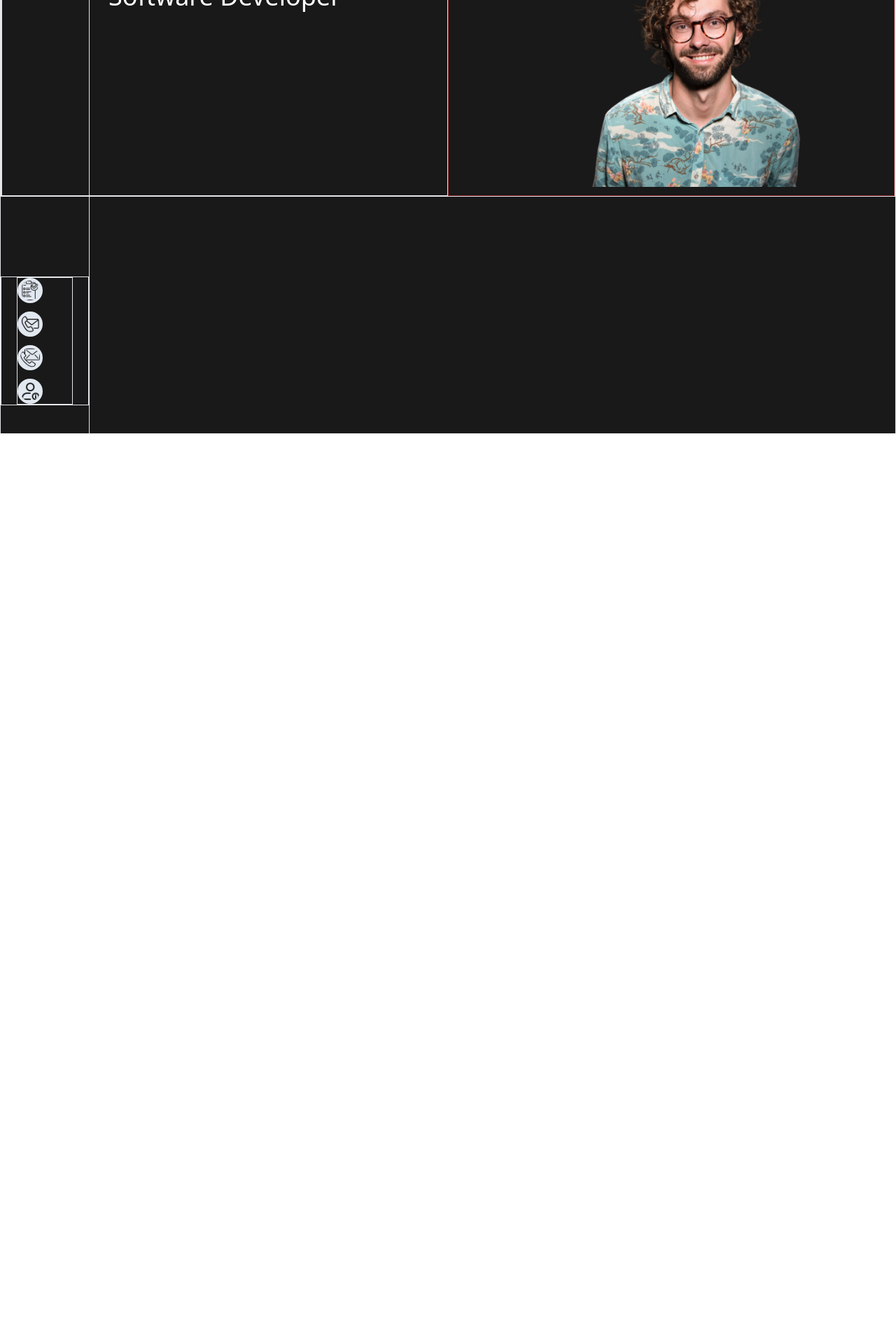
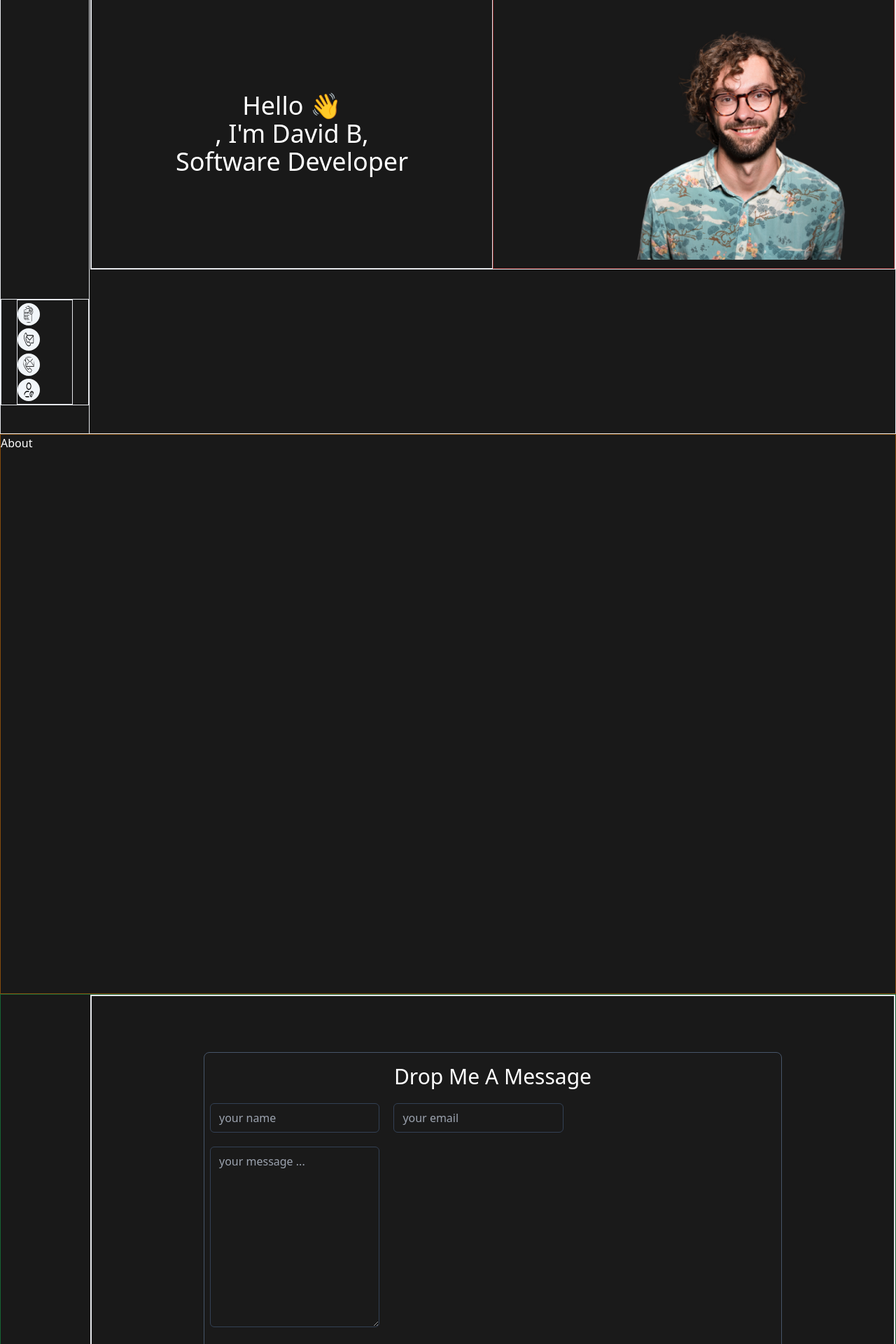
Before and after one commit to b1621/portfolio1, a React (Vite) app: page / in a window 1280 px wide. Shown: the part 180-2100 px from the top of the page at 70% size. Before the commit the page ends 800 px from the top, so only its background shows below. Built offline with nearby package versions, Linux system fonts and the light colour scheme.

Commit message:
working on contact form

```diff
--- a/package.json
+++ b/package.json
@@ -11,7 +11,8 @@
   },
   "dependencies": {
     "react": "^18.2.0",
-    "react-dom": "^18.2.0"
+    "react-dom": "^18.2.0",
+    "react-scroll": "^1.9.0"
   },
   "devDependencies": {
     "@types/react": "^18.2.15",
--- a/src/App.jsx
+++ b/src/App.jsx
@@ -1,5 +1,7 @@
 // import { useState } from "react";
 
+import About from "./pages/About";
+import Contact from "./pages/Contact";
 import Home from "./pages/Home";
 import Sidebar from "./pages/Sidebar";
 
@@ -10,6 +12,8 @@ function App() {
         <div className=" xl:container xl:mx-auto">
           <Sidebar />
           <Home />
+          <About />
+          <Contact />
         </div>
       </div>
     </>
--- /dev/null
+++ b/src/pages/About.jsx
@@ -0,0 +1,11 @@
+import React from "react";
+
+const About = () => {
+  return (
+    <div className=" h-screen border border-yellow-800" id="about">
+      About
+    </div>
+  );
+};
+
+export default About;
--- /dev/null
+++ b/src/pages/Contact.jsx
@@ -0,0 +1,44 @@
+import React from "react";
+
+const Contact = () => {
+  const inputStyle =
+    " border-slate-700 bg-transparent rounded-md border py-2 px-3 w-[30%] outline-none ";
+  return (
+    <div className=" border border-green-800" id="contact">
+      <div className="border h-screen ml-32 flex flex-col justify-between">
+        <div className="border">
+          <div className="border border-slate-600 bg-custom-800 rounded-lg my-20 mx-40 p-2">
+            <h2 className=" text-3xl text-center my-2">Drop Me A Message</h2>
+            <div className="my-5">
+              <div className=" space-x-5 mx-auto">
+                <input
+                  placeholder="your name"
+                  className={inputStyle}
+                  type="text"
+                />
+                <input
+                  type="text"
+                  placeholder="your email"
+                  className={inputStyle}
+                />
+              </div>
+              <div className=" my-5">
+                <textarea
+                  className={`${inputStyle}`}
+                  name=""
+                  placeholder="your message ... "
+                  id=""
+                  cols="70"
+                  rows="10"
+                ></textarea>
+              </div>
+            </div>
+          </div>
+        </div>
+        <div className="border">footer</div>
+      </div>
+    </div>
+  );
+};
+
+export default Contact;
--- a/src/pages/Home.jsx
+++ b/src/pages/Home.jsx
@@ -2,8 +2,8 @@ const Home = () => {
   const iconStyle =
     "bg-gray-400 rounded-full p-1 w-10 transform hover:scale-110 cursor-pointer transition duration-500";
   return (
-    <div className="border h-screen">
-      <div className=" flex justify-end py-4 space-x-5 pr-10">
+    <div id="home" className="border h-screen">
+      <div className="border flex justify-end py-4 space-x-5 pr-10">
         <img
           className={iconStyle}
           src="/367593_linkedin_business_network_social_icon.png"
@@ -26,9 +26,9 @@ const Home = () => {
           alt=""
         />
       </div>
-      <div className="flex justify-around border">
-        <div className="border text-4xl w-full">
-          <div className="text-center flex flex-col justify-center align-middle">
+      <div className="flex justify-around border ml-32 align-middle mt-[8%]">
+        <div className="border text-4xl w-full flex flex-col justify-center align-middle">
+          <div className="text-center ">
             Hello 👋 <br /> , I'm David B, <br /> Software Developer
           </div>
         </div>
--- a/src/pages/Sidebar.jsx
+++ b/src/pages/Sidebar.jsx
@@ -1,28 +1,32 @@
+import { Link, Element, animateScroll as scroll, scroller } from "react-scroll";
+
 const Sidebar = () => {
+  const iconStyle =
+    "w-8 h-8 bg-slate-100 my-1 rounded-full px-2 py-1 cursor-pointer ";
   return (
     <div className=" w-32 border fixed h-full flex flex-col justify-end">
       <div className="border mb-10 ">
-        <div className="border w-20 mx-auto space-y-3">
+        <div className="border w-20 mx-auto ">
+          <Link to="home">
             <img
-            className=" w-9 h-9 bg-slate-200 rounded-full p-1"
+              className={iconStyle}
               src="/pageicons/briefing_1705213.png"
               alt=""
             />
+          </Link>
+          <Link className=" cursor-pointer" to="about">
             <img
-            className=" w-9 h-9 bg-slate-200 rounded-full p-1"
+              className={iconStyle}
               src="/pageicons/contact-mail.png"
               alt=""
             />
-          <img
-            className=" w-9 h-9 bg-slate-200 rounded-full p-1"
-            src="/pageicons/contact.png"
-            alt=""
-          />
-          <img
-            className=" w-9 h-9 bg-slate-200 rounded-full p-1"
-            src="/pageicons/user.png"
-            alt=""
-          />
+          </Link>
+          <Link to="contact">
+            <img className={iconStyle} src="/pageicons/contact.png" alt="" />
+          </Link>
+          <Link>
+            <img className={iconStyle} src="/pageicons/user.png" alt="" />
+          </Link>
         </div>
       </div>
     </div>
--- a/tailwind.config.js
+++ b/tailwind.config.js
@@ -5,6 +5,18 @@ export default {
     extend: {
       colors: {
         bgcolor: "#191919",
+        custom: {
+          50: "#F2F2F2", // Lightest
+          100: "#E6E6E6",
+          200: "#BFBFBF",
+          300: "#999999",
+          400: "#666666",
+          500: "#333333", // Base/Darkness
+          600: "#2E2E2E",
+          700: "#262626",
+          800: "#1A1A1A",
+          900: "#0D0D0D", // Darkest
+        },
       },
     },
   },
```
Also changed, not shown: 2 other files (tests, documents, lock files or other folders). Lines whose indentation alone changed are shown as unchanged.
